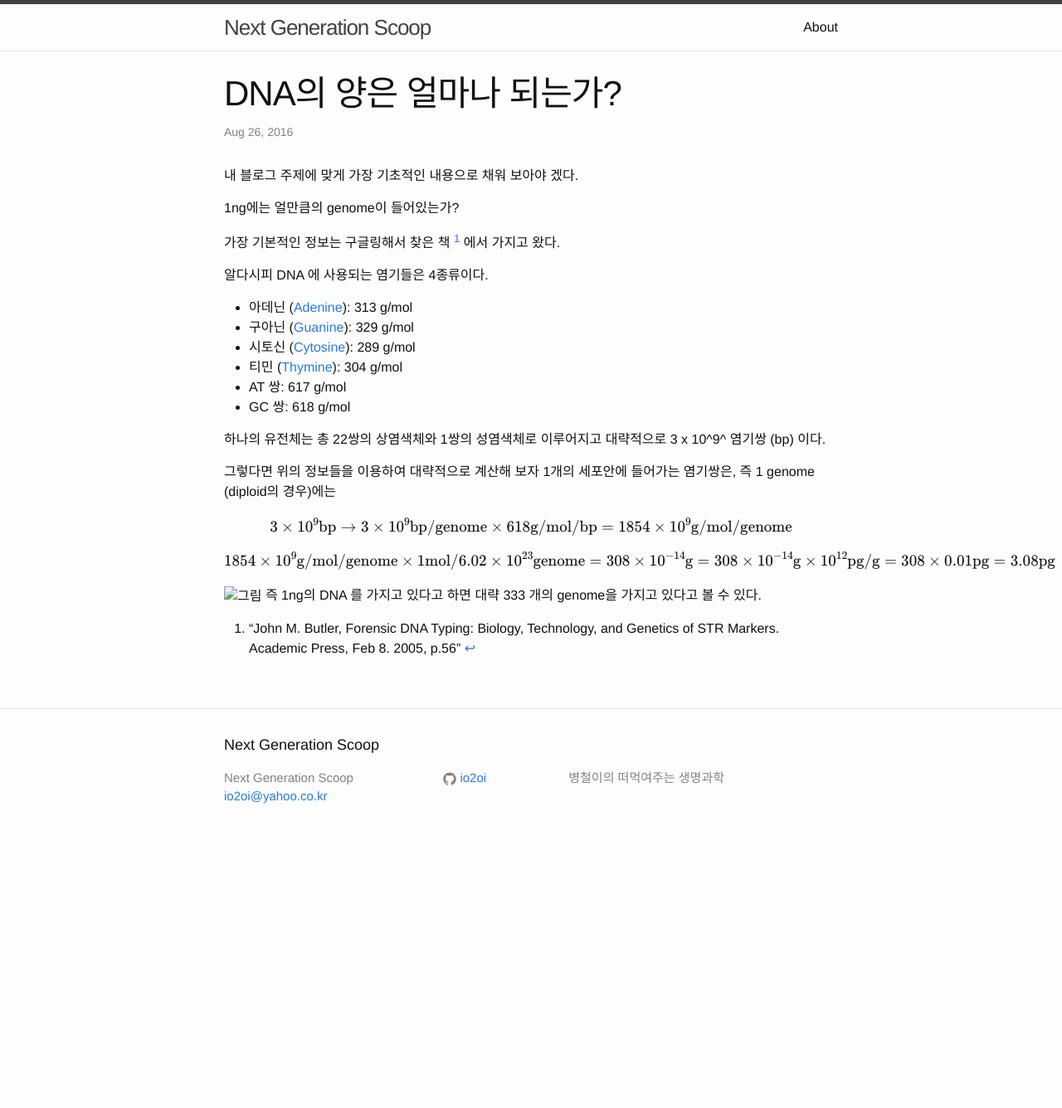
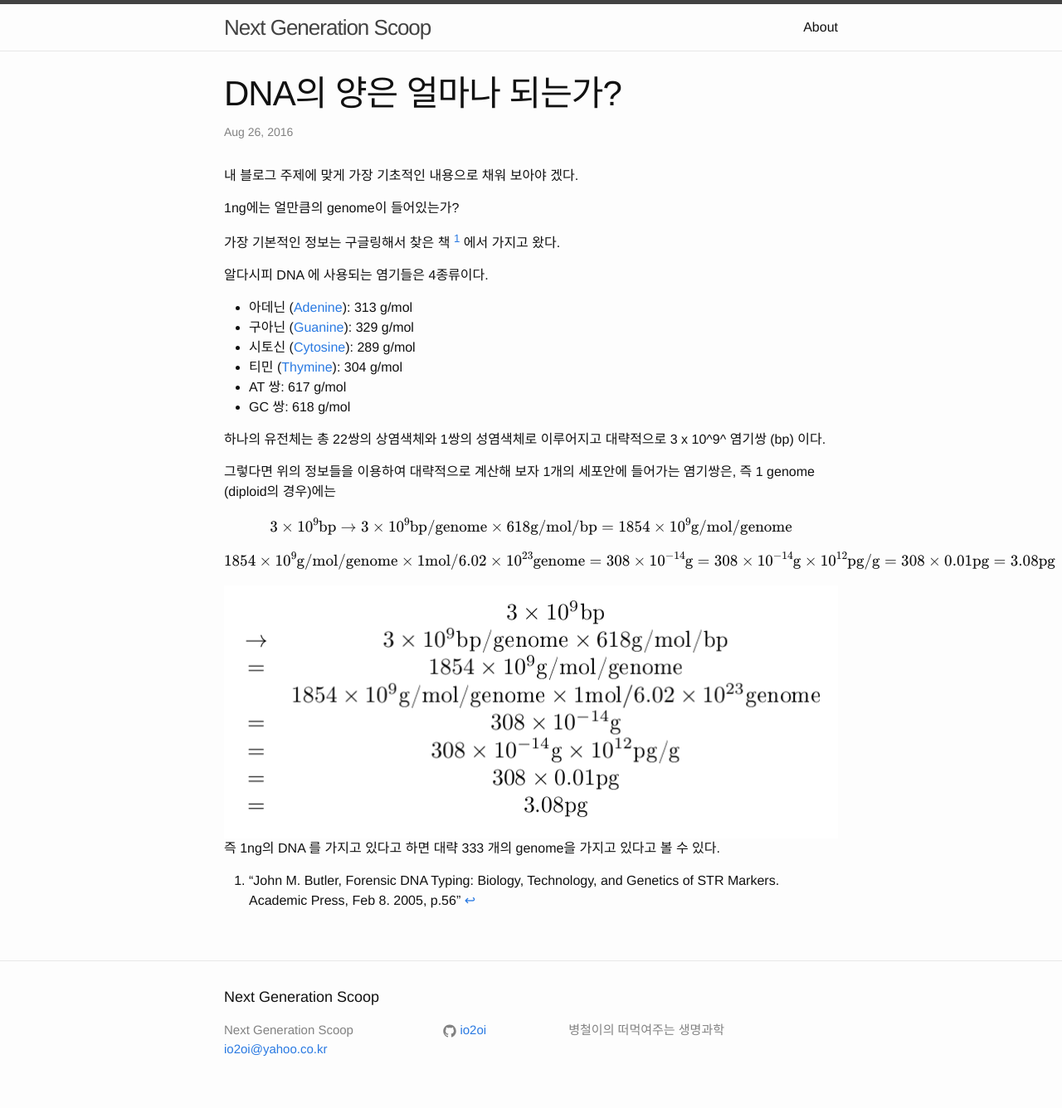
Before and after one commit to io2oi/io2oi.github.io, a Jekyll site: the page built from _posts/2016-08-26-DNA-quantity.md, in a window 1280 px wide. Shown: the whole page at 83% size. Built offline with Jekyll 4.4.1, drawn with Linux system fonts in a browser that asks for light colours; formulas are drawn with MathJax 3; before the commit the page ends 1032 px from its top, so only the background shows below that.

Commit message:
change the path of images to the github path

```diff
--- a/_posts/2016-08-26-DNA-quantity.md
+++ b/_posts/2016-08-26-DNA-quantity.md
@@ -35,7 +35,7 @@ $$
 = 3.08 \text{pg}
 $$
 
-![그림](../assets/2016-08-26-math.png)
+![그림](https://github.com/io2oi/io2oi.github.io/blob/master/assets/2016-08-26-math.png)
 즉 1ng의 DNA 를 가지고 있다고 하면 대략 333 개의 genome을 가지고 있다고 볼 수 있다.
 
 [^1]:"John M. Butler, Forensic DNA Typing: Biology, Technology, and Genetics of STR Markers. Academic Press, Feb 8. 2005, p.56"
```
